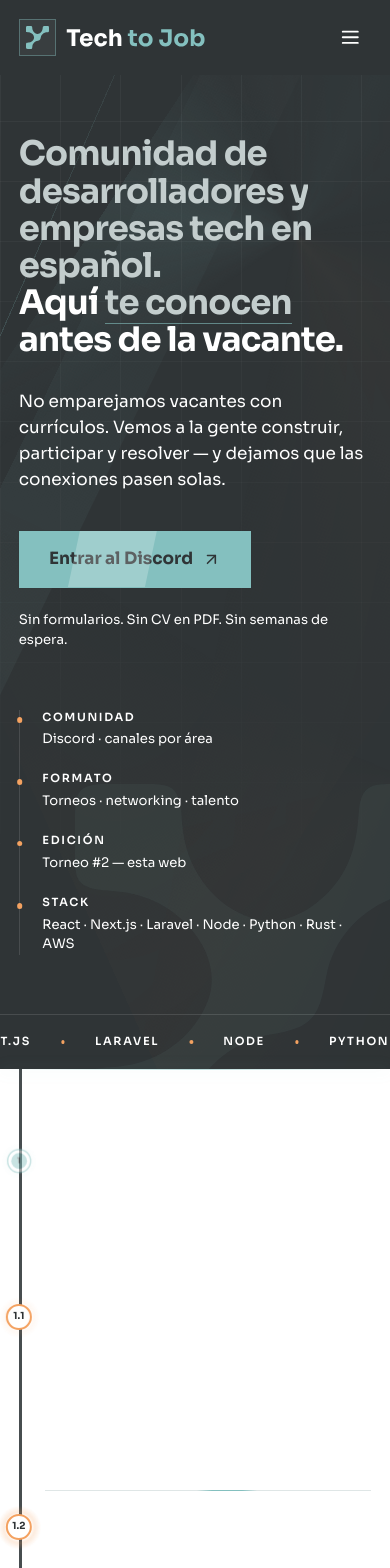
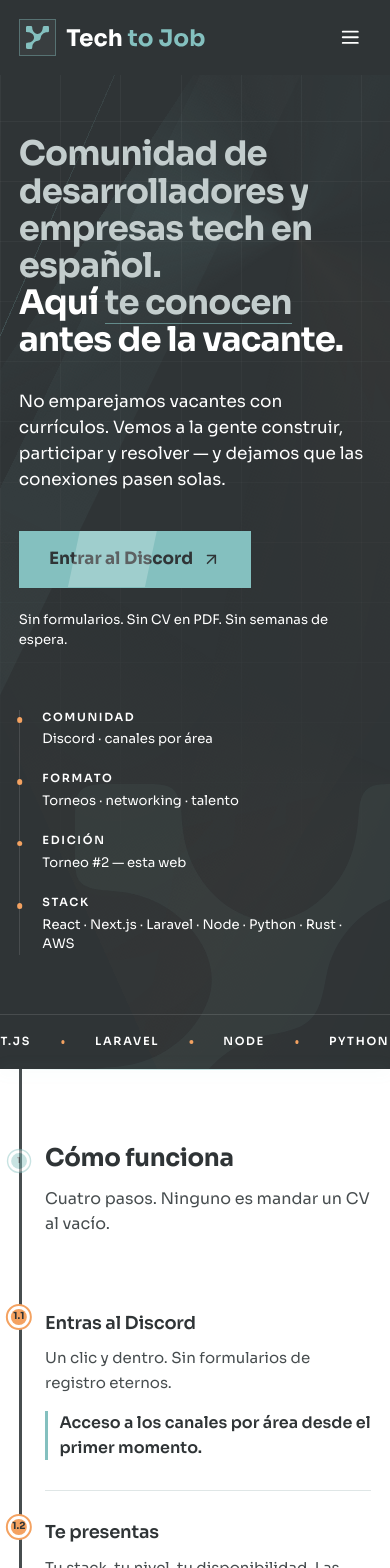
Before and after one commit to lesm23031990/techtojob-concurso, a Next.js app in the folder app/: page /en in a window 390 px wide. Shown: the top 1568 px of the page. Built offline with nearby package versions, Linux system fonts and the light colour scheme.

Commit message:
perf/ui(mobile): lightest motion only and a static testimonials list on phones

```diff
--- a/app/app/globals.css
+++ b/app/app/globals.css
@@ -142,6 +142,35 @@
 .cv-auto {
   content-visibility: auto;
   contain-intrinsic-size: auto 1100px;
+}
+
+/* D138 · Mobile: only the lightest motion survives. On phones the BODY sections
+   (`motion-body`: Section-based ones + Torneos + Testimonios) drop every
+   entrance/exit and idle loop — they cost load-time layout/paint and read
+   badly at that size. Kept on mobile: the marquee slider, the Hero, the Closing
+   and the timeline rail progress. Header entrance/progress also stop. */
+@media (width < 64rem) {
+  .motion-body .reveal,
+  .motion-body .reveal-left,
+  .motion-body .reveal-enter,
+  .motion-body .bento-reveal,
+  .motion-body .bento-lit,
+  .motion-body .bento-lit-ink,
+  .motion-body .bento-index,
+  .motion-body .step-node-fill,
+  .motion-body .section-idle,
+  .motion-body .animate-activity,
+  .animate-header-in,
+  .header-progress {
+    animation: none !important;
+  }
+  .motion-body .line-idle::after,
+  .motion-body .card-idle::after,
+  .motion-body .cta-glint::after,
+  .motion-body .timeline-marker::after,
+  .motion-body .step-node::after {
+    animation: none !important;
+  }
 }
 
 /* ── Adaptive header (D47) ──────────────────────────────────────────────
--- a/app/components/Section.tsx
+++ b/app/components/Section.tsx
@@ -88,7 +88,7 @@ export default function Section({
       id={id}
       aria-labelledby={headingId}
       data-surface={TONE_SURFACE[tone]}
-      className={`relative ${TONE_CLASSES[tone]} py-20 lg:py-32 ${className}`}
+      className={`motion-body relative ${TONE_CLASSES[tone]} py-20 lg:py-32 ${className}`}
     >
       <span
         aria-hidden="true"
--- a/app/components/sections/Testimonials.tsx
+++ b/app/components/sections/Testimonials.tsx
@@ -131,7 +131,7 @@ export default async function Testimonials() {
       id="testimonios"
       aria-labelledby="testimonios-heading"
       data-surface="light"
-      className="cv-auto relative isolate overflow-clip bg-mist py-20 text-ink lg:py-32"
+      className="motion-body cv-auto relative isolate overflow-clip bg-mist py-20 text-ink lg:py-32"
     >
       <TimelineRail tone="mist" step={timelineStep("testimonios")} />
       <span aria-hidden="true" className="section-sheen" />
@@ -160,7 +160,7 @@ export default async function Testimonials() {
             />
             <span>{messages.testimonials.sub}</span>
           </p>
-          <div className="reveal-left mt-6 flex items-center gap-3">
+          <div className="reveal-left mt-6 hidden items-center gap-3 lg:flex">
             <span
               aria-hidden="true"
               className="h-1.5 w-1.5 shrink-0 rounded-full bg-ember"
@@ -202,8 +202,9 @@ export default async function Testimonials() {
         {messages.testimonials.linkedinSlotTitle}. {messages.testimonials.linkedinSlotHint}
       </p>
 
-      {/* Full-bleed slider: spans the whole viewport and layers over the rail (D89). */}
-      <div className="marquee-block reveal relative z-10 mt-8">
+      {/* Full-bleed slider (lg+ only; on phones the marquee read badly, so it is
+          replaced by a static list below). Layers over the rail (D136). */}
+      <div className="marquee-block reveal relative z-10 mt-8 hidden lg:block">
         <div className="testimonial-band py-6">
           <div className="overflow-hidden">
             <div
@@ -233,6 +234,19 @@ export default async function Testimonials() {
         </div>
       </div>
 
+      {/* D139 · Mobile: below `lg` the same cards are shown as a plain vertical
+          list (no motion, no clipping). Decorative (`aria-hidden`): the `sr-only`
+          list above is the accessible source of truth. */}
+      <div className="page-container mt-8 lg:hidden">
+        <ul aria-hidden="true" className="flex flex-col gap-4 pl-7 md:pl-14">
+          {items.map((item) => (
+            <li key={item.name}>
+              <TestimonialCard item={item} />
+            </li>
+          ))}
+        </ul>
+      </div>
+
       {/* Narrative bridge (D90): a descriptive TEXT LINK to the Discord, never a
           button (R11) — same pattern and styling as HowItWorks. */}
       <div className="marquee-foot page-container mt-8">
--- a/app/components/sections/Tournaments.tsx
+++ b/app/components/sections/Tournaments.tsx
@@ -42,7 +42,7 @@ export default async function Tournaments() {
       id="torneos"
       aria-labelledby="torneos-heading"
       data-surface="light"
-      className="section-tight relative isolate overflow-clip bg-mist py-20 text-ink lg:py-32"
+      className="motion-body section-tight relative isolate overflow-clip bg-mist py-20 text-ink lg:py-32"
     >
       <TimelineRail tone="mist" step={timelineStep("torneos")} />
       <span aria-hidden="true" className="section-sheen" />
```
Also changed, not shown: 2 other files (tests, documents, lock files or other folders).
